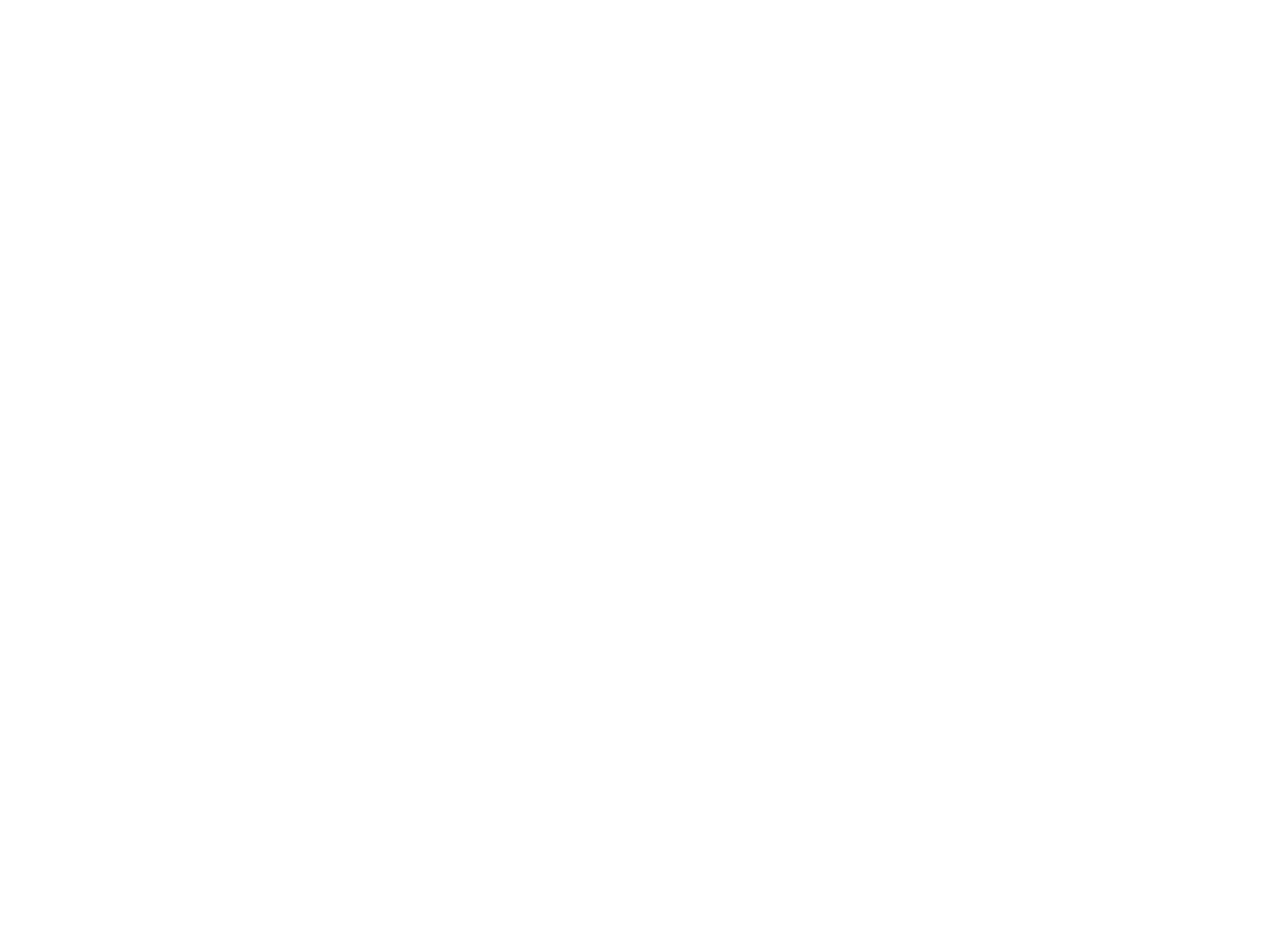
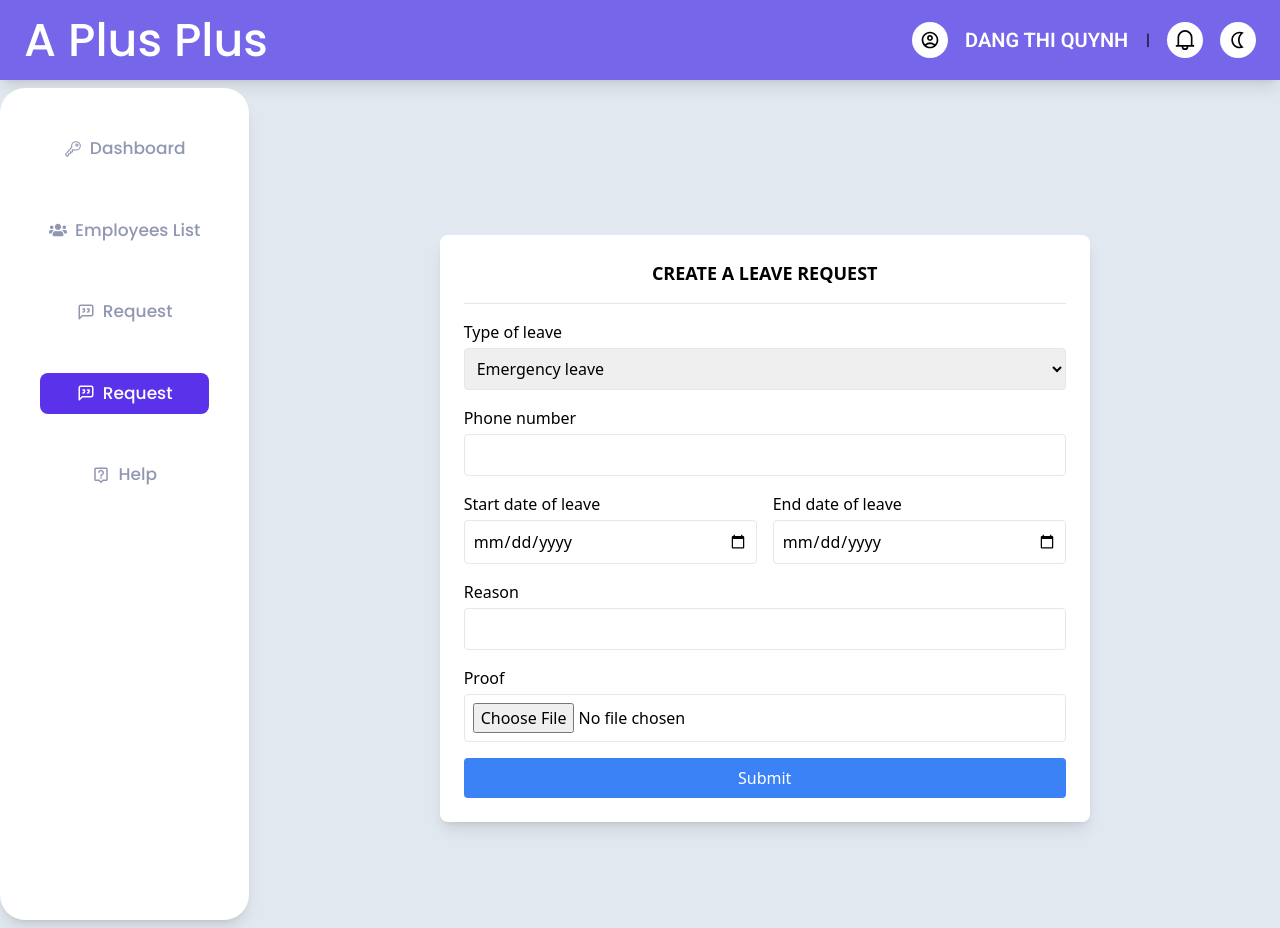
Before and after one commit to shinsodev/FE-Leave_Day_Management, a React (Vite) app: page /create-request in a window 1280 px wide. Before the commit this address had no page. Before the commit the page ends 800 px from the top, so only its background shows below. Built offline with nearby package versions, Linux system fonts and the light colour scheme.

Commit message:
fix bug nav link

```diff
--- a/src/App.jsx
+++ b/src/App.jsx
@@ -50,7 +50,7 @@
         />
 
         <Route
-          path="/request"
+          path="/create-request"
           element={
             <SidebarLayout>
               <CreateLeaveRequest />
--- a/src/components/Sidebar/Sidebar.jsx
+++ b/src/components/Sidebar/Sidebar.jsx
@@ -205,7 +205,15 @@
         </NavLink>
 
         <NavLink
-          to="/request"
+          to="/request-leave"
+          className={({ isActive }) => getNavLinkClass(isActive)}
+        >
+          <LuMessageSquareQuote size={18} />
+          <div>Request</div>
+        </NavLink>
+
+        <NavLink
+          to="/create-request"
           className={({ isActive }) => getNavLinkClass(isActive)}
         >
           <LuMessageSquareQuote size={18} />
```
